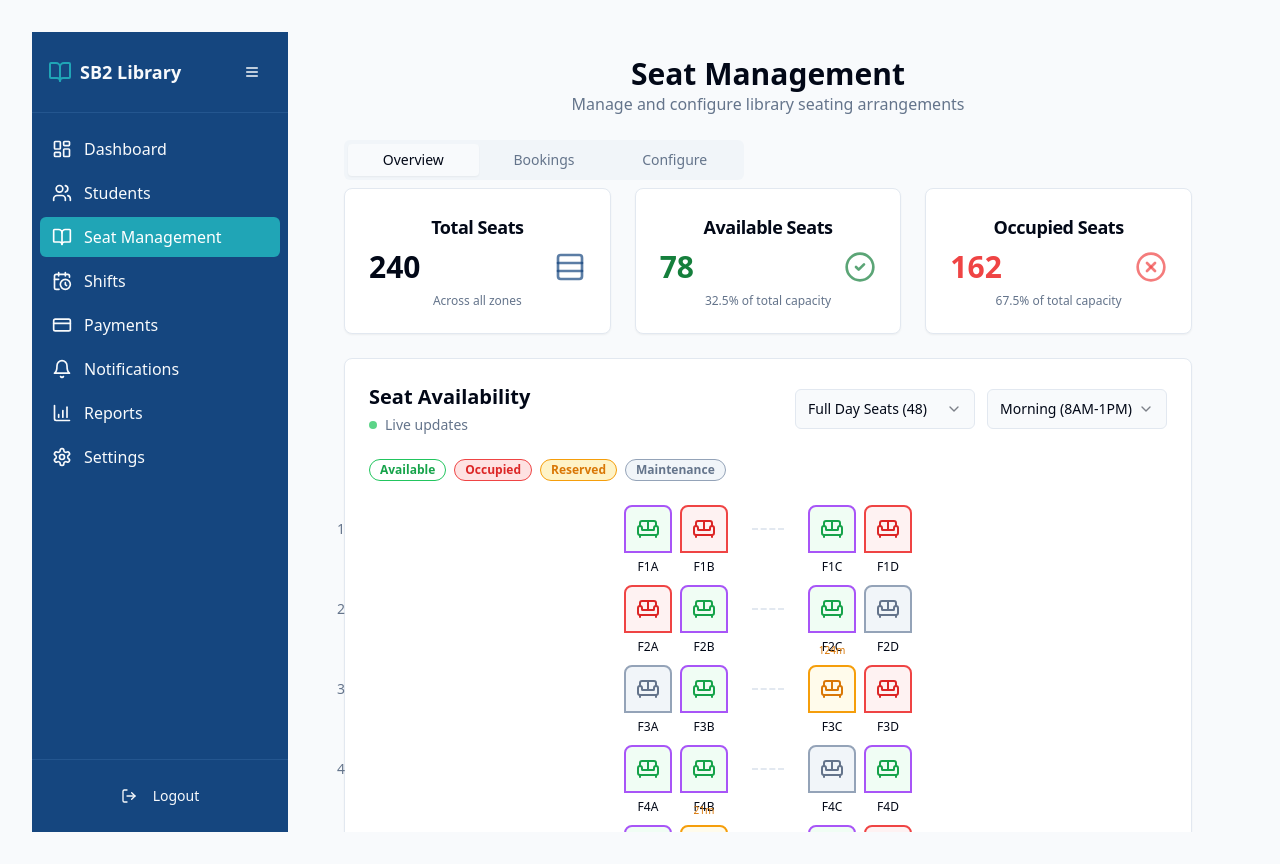
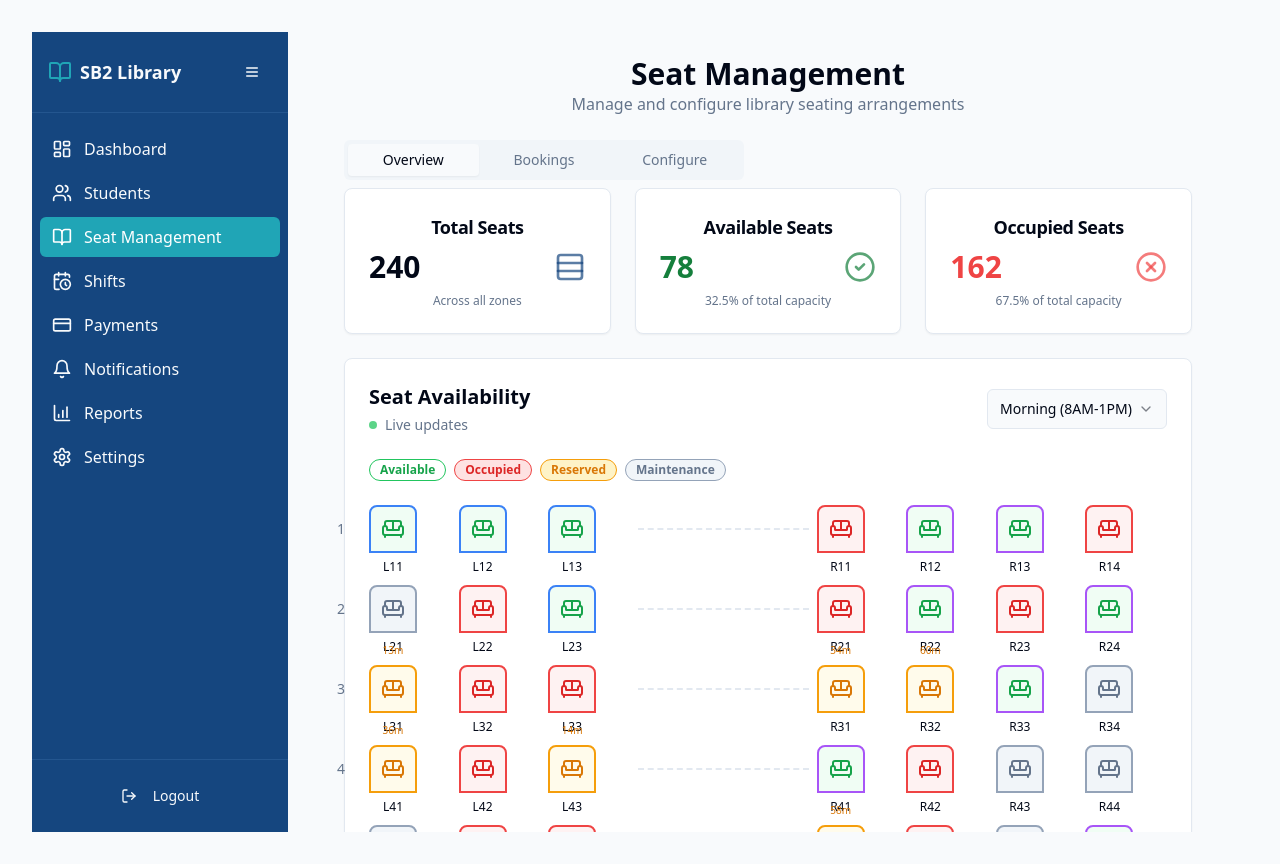
Before and after one commit to sb2group-7166/seatflow-sb2, a React (Vite) app: page /seats in a window 1280 px wide. Built offline with nearby package versions, Linux system fonts and the light colour scheme.

Commit message:
Refactor seat management layout
Remove full-day and half-day seat types and implement a new 98-seat layout with a 4-column right side, a 3-column left side, and a 2-grid unit space between them.

```diff
--- a/src/components/dashboard/SeatMap.tsx
+++ b/src/components/dashboard/SeatMap.tsx
@@ -5,76 +5,69 @@ import { Select, SelectContent, SelectItem, SelectTrigger, SelectValue } from "@
 import { Badge } from "@/components/ui/badge";
 import { cn } from "@/lib/utils";
 import { Sofa } from "lucide-react";
-import { Seat, SeatStatus } from "@/types";
+
+// Define types for seat within this component
+interface Seat {
+  id: string;
+  number: string;
+  status: "available" | "occupied" | "reserved" | "maintenance";
+  user?: string;
+  timeRemaining?: number;
+}
 
 interface SeatMapProps {
   className?: string;
 }
 
 const SeatMap = ({ className }: SeatMapProps) => {
-  const [selectedZone, setSelectedZone] = useState("full-day");
   const [selectedShift, setSelectedShift] = useState("morning");
   const [selectedSeats, setSelectedSeats] = useState<string[]>([]);
 
   const generateSeatLayout = () => {
-    const zones = {
-      "full-day": createFullDaySeats(),
-      "half-day": createHalfDaySeats(),
-    };
-
-    return zones[selectedZone as keyof typeof zones];
+    // Generate a layout of 98 seats with 7 columns (3 on left, 4 on right)
+    return createSeats();
   };
 
-  const createFullDaySeats = () => {
+  const createSeats = () => {
     const seats = [];
-    const statuses: SeatStatus[] = ["available", "occupied", "reserved", "maintenance"];
+    const statuses = ["available", "occupied", "reserved", "maintenance"];
 
-    // Create 6 rows with 4 seats each row (total 48 seats for full day)
-    for (let row = 1; row <= 12; row++) {
-      const rowSeats = [];
+    // Create 14 rows with 7 seats each (3 on the left, 4 on the right)
+    // This gives us 98 seats total
+    for (let row = 1; row <= 14; row++) {
+      const leftRowSeats = [];
+      const rightRowSeats = [];
 
-      for (let col = 1; col <= 4; col++) {
-        const seatId = `F-${row}-${col}`;
-        const randomStatus = statuses[Math.floor(Math.random() * (row === 1 ? 2 : 4))] as SeatStatus;
+      // Left section - 3 columns
+      for (let col = 1; col <= 3; col++) {
+        const seatId = `L-${row}-${col}`;
+        // First row has higher chance of available seats
+        const randomStatus = statuses[Math.floor(Math.random() * (row === 1 ? 2 : 4))] as "available" | "occupied" | "reserved" | "maintenance";
 
-        rowSeats.push({
+        leftRowSeats.push({
           id: seatId,
-          number: `F${row}${String.fromCharCode(64 + col)}`,
+          number: `L${row}${col}`,
           status: randomStatus,
           user: randomStatus === "occupied" || randomStatus === "reserved" ? `Student #${Math.floor(Math.random() * 1000) + 1000}` : undefined,
           timeRemaining: randomStatus === "reserved" ? Math.floor(Math.random() * 120) + 10 : undefined
         });
       }
 
-      seats.push(rowSeats);
-    }
+      // Right section - 4 columns
+      for (let col = 1; col <= 4; col++) {
+        const seatId = `R-${row}-${col}`;
+        const randomStatus = statuses[Math.floor(Math.random() * 4)] as "available" | "occupied" | "reserved" | "maintenance";
 
-    return seats;
-  };
-
-  const createHalfDaySeats = () => {
-    const seats = [];
-    const statuses: SeatStatus[] = ["available", "occupied", "reserved", "maintenance"];
-
-    // Create 12-13 rows with 4 seats each (total 50 seats for half day)
-    for (let row = 1; row <= 13; row++) {
-      const rowSeats = [];
-      const seatsPerRow = row === 13 ? 2 : 4; // Last row has only 2 seats to reach 50 total
-
-      for (let col = 1; col <= seatsPerRow; col++) {
-        const seatId = `H-${row}-${col}`;
-        const randomStatus = statuses[Math.floor(Math.random() * 4)] as SeatStatus;
-
-        rowSeats.push({
+        rightRowSeats.push({
           id: seatId,
-          number: `H${row}${col}`,
+          number: `R${row}${col}`,
           status: randomStatus,
           user: randomStatus === "occupied" || randomStatus === "reserved" ? `Student #${Math.floor(Math.random() * 1000) + 1000}` : undefined,
           timeRemaining: randomStatus === "reserved" ? Math.floor(Math.random() * 120) + 10 : undefined
         });
       }
 
-      seats.push(rowSeats);
+      seats.push({ leftRowSeats, rightRowSeats });
     }
 
     return seats;
@@ -104,16 +97,6 @@ const SeatMap = ({ className }: SeatMapProps) => {
         </div>
 
         <div className="flex flex-col sm:flex-row gap-3">
-          <Select value={selectedZone} onValueChange={setSelectedZone}>
-            <SelectTrigger className="w-[180px]">
-              <SelectValue placeholder="Select zone" />
-            </SelectTrigger>
-            <SelectContent>
-              <SelectItem value="full-day">Full Day Seats (48)</SelectItem>
-              <SelectItem value="half-day">Half Day Seats (50)</SelectItem>
-            </SelectContent>
-          </Select>
-
           <Select value={selectedShift} onValueChange={setSelectedShift}>
             <SelectTrigger className="w-[180px]">
               <SelectValue placeholder="Select shift" />
@@ -144,21 +127,22 @@ const SeatMap = ({ className }: SeatMapProps) => {
         </div>
       </div>
 
-      <div className="flex flex-col gap-8 max-w-5xl mx-auto">
+      <div className="flex flex-col gap-8 max-w-6xl mx-auto">
         {seatRows.map((row, rowIndex) => (
           <div key={rowIndex} className="relative">
             <div className="absolute -left-8 top-1/2 -translate-y-1/2 text-sm font-medium text-muted-foreground">
               {rowIndex + 1}
             </div>
 
-            <div className="flex justify-center gap-6">
-              <div className="flex gap-2">
-                {row.slice(0, Math.ceil(row.length / 2)).map((seat) => (
+            <div className="grid grid-cols-9 gap-2">
+              {/* Left section - 3 columns */}
+              <div className="col-span-3 grid grid-cols-3 gap-2">
+                {row.leftRowSeats.map((seat) => (
                   <button
                     key={seat.id}
                     className={cn(
                       "w-12 h-12 rounded-t-lg border-2 flex items-center justify-center relative transition-all",
-                      selectedZone === "full-day" ? "border-purple-500 bg-purple-50 hover:bg-purple-100" : "border-yellow-500 bg-yellow-50 hover:bg-yellow-100",
+                      "border-blue-500 bg-blue-50 hover:bg-blue-100",
                       seat.status === "available" && "bg-green-50 hover:bg-green-100",
                       seat.status === "occupied" && "border-red-500 bg-red-50 cursor-not-allowed",
                       seat.status === "reserved" && "border-amber-500 bg-amber-50 cursor-not-allowed",
@@ -171,7 +155,7 @@ const SeatMap = ({ className }: SeatMapProps) => {
                     <Sofa
                       className={cn(
                         "h-6 w-6",
-                        selectedZone === "full-day" ? "text-purple-600" : "text-yellow-600",
+                        "text-blue-600",
                         seat.status === "available" && "text-green-600",
                         seat.status === "occupied" && "text-red-600",
                         seat.status === "reserved" && "text-amber-600",
@@ -190,15 +174,19 @@ const SeatMap = ({ className }: SeatMapProps) => {
                 ))}
               </div>
 
-              <div className="w-8 border-t-2 border-dashed border-slate-200 self-center"></div>
+              {/* Middle gap - 2 columns */}
+              <div className="col-span-2 flex items-center justify-center">
+                <div className="w-full h-0.5 border-t-2 border-dashed border-slate-200"></div>
+              </div>
 
-              <div className="flex gap-2">
-                {row.slice(Math.ceil(row.length / 2)).map((seat) => (
+              {/* Right section - 4 columns */}
+              <div className="col-span-4 grid grid-cols-4 gap-2">
+                {row.rightRowSeats.map((seat) => (
                   <button
                     key={seat.id}
                     className={cn(
                       "w-12 h-12 rounded-t-lg border-2 flex items-center justify-center relative transition-all",
-                      selectedZone === "full-day" ? "border-purple-500 bg-purple-50 hover:bg-purple-100" : "border-yellow-500 bg-yellow-50 hover:bg-yellow-100",
+                      "border-purple-500 bg-purple-50 hover:bg-purple-100",
                       seat.status === "available" && "bg-green-50 hover:bg-green-100",
                       seat.status === "occupied" && "border-red-500 bg-red-50 cursor-not-allowed",
                       seat.status === "reserved" && "border-amber-500 bg-amber-50 cursor-not-allowed",
@@ -211,7 +199,7 @@ const SeatMap = ({ className }: SeatMapProps) => {
                     <Sofa
                       className={cn(
                         "h-6 w-6",
-                        selectedZone === "full-day" ? "text-purple-600" : "text-yellow-600",
+                        "text-purple-600",
                         seat.status === "available" && "text-green-600",
                         seat.status === "occupied" && "text-red-600",
                         seat.status === "reserved" && "text-amber-600",
```
Also changed, not shown: src/types/index.ts (+11 -0 lines).
